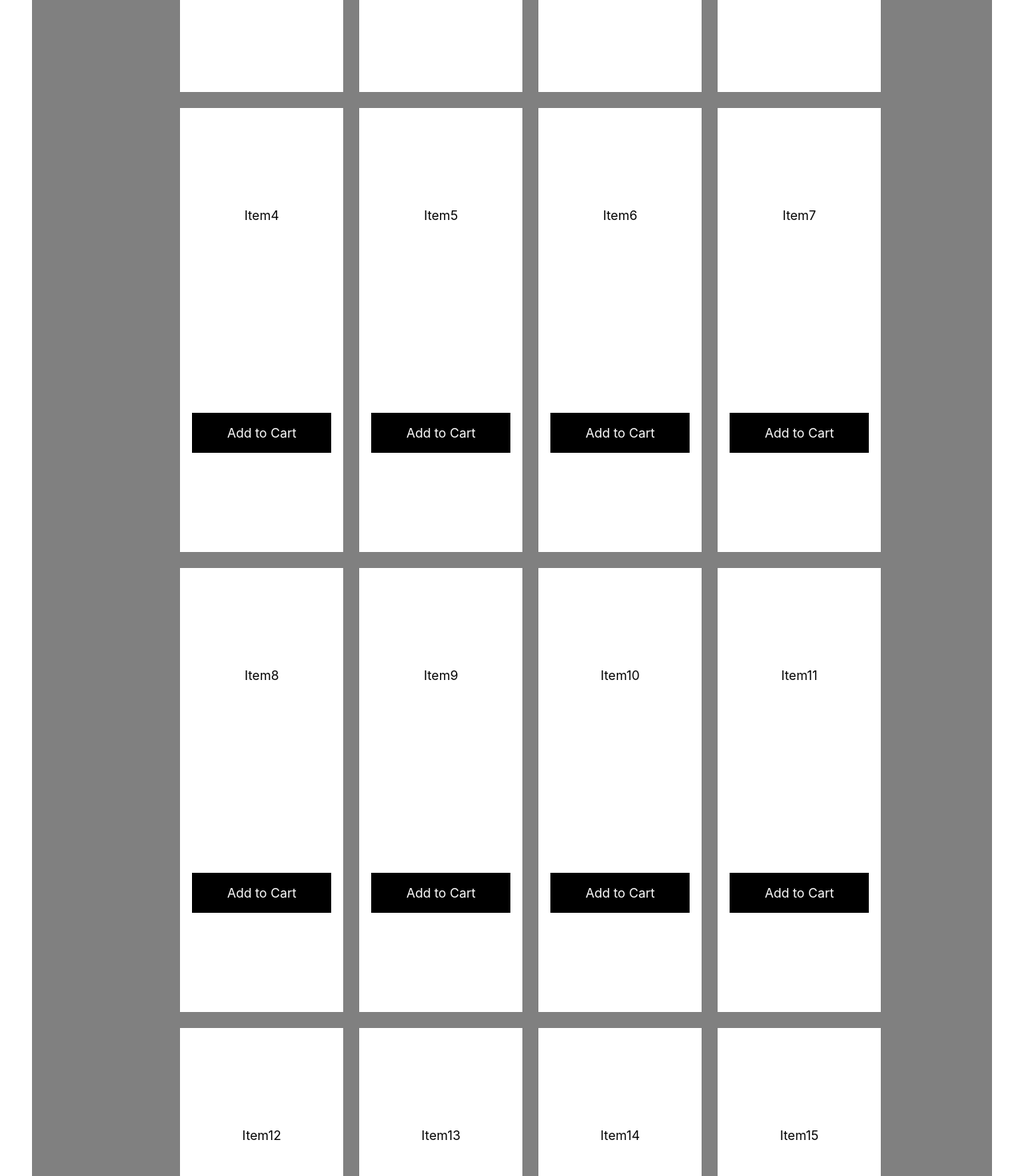
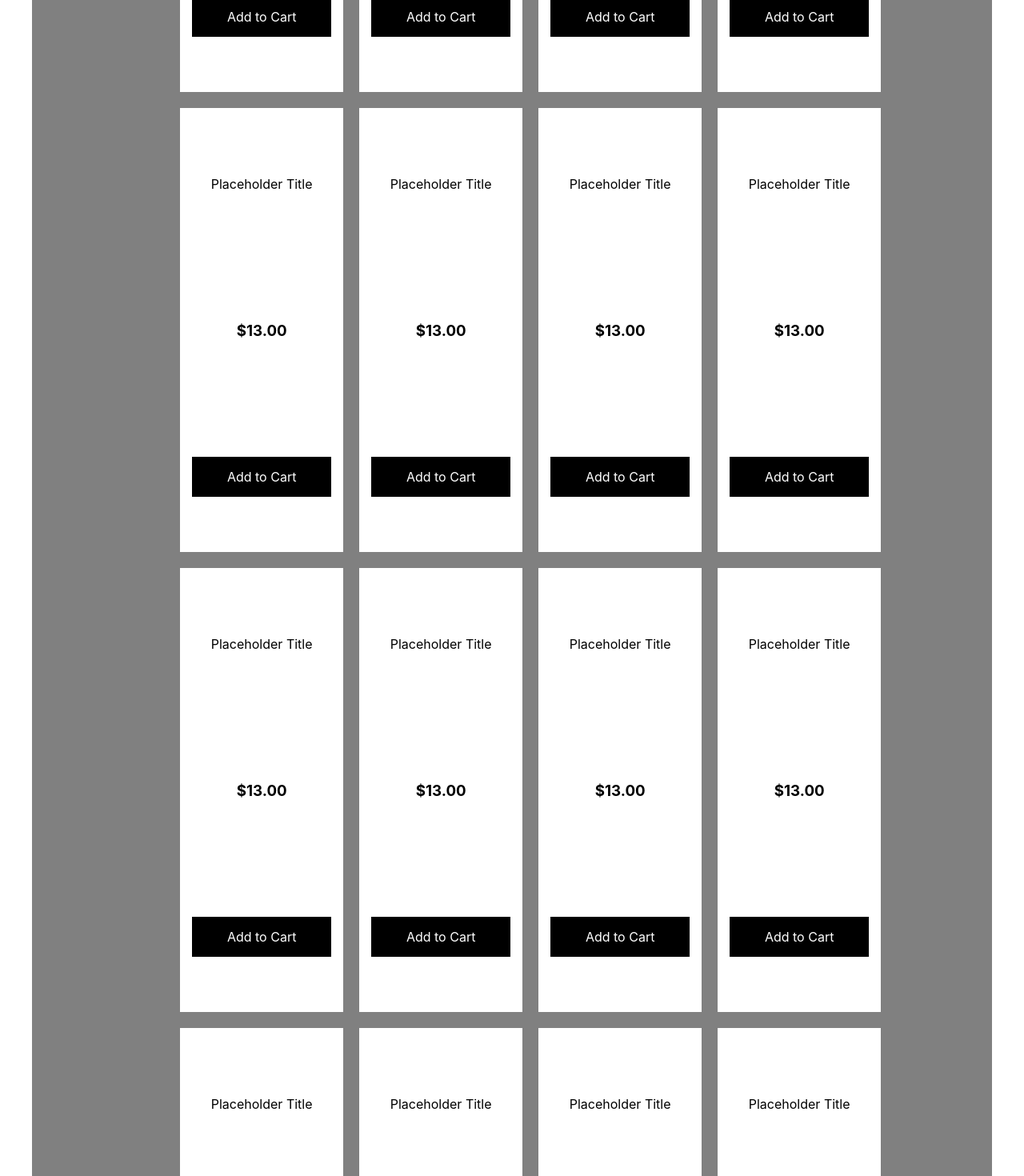
Before and after one commit to MatthieuNadeau96/shopping-cart, a React (Create React App) app: page / in a window 1280 px wide. Shown: the part 520-1990 px from the top of the page at 80% size. Built offline with nearby package versions, Linux system fonts and the light colour scheme.

Commit message:
refactored the ShelfItems & added some styling to the add-to-cart-button

```diff
--- a/src/App.scss
+++ b/src/App.scss
@@ -40,6 +40,14 @@
   padding: 5px;
   margin: 10px;
   position: relative;
+  cursor: pointer;
+
+  .shelf-item-title {
+
+  }
+  .shelf-item-price {
+
+  }
 }
 
 .add-to-cart-button {
@@ -48,3 +56,7 @@
   width: 90%;
   padding: 15px 0;
 }
+.add-to-cart-button:hover {
+  background-color: #ffe070;
+  color: #000;
+}
--- a/src/components/ShelfContainer/ShelfContainer.js
+++ b/src/components/ShelfContainer/ShelfContainer.js
@@ -9,7 +9,24 @@ class ShelfContainer extends Component {
     return (
       <div className="shelfContainer">
         <div className="shelfHeaderContainer">Shelf Header</div>
-        <ShelfItems/>
+        <div className="shelfItemsContainer">
+          <ShelfItems title="Placeholder Title" price="$13.00"/>
+          <ShelfItems title="Placeholder Title" price="$13.00"/>
+          <ShelfItems title="Placeholder Title" price="$13.00"/>
+          <ShelfItems title="Placeholder Title" price="$13.00"/>
+          <ShelfItems title="Placeholder Title" price="$13.00"/>
+          <ShelfItems title="Placeholder Title" price="$13.00"/>
+          <ShelfItems title="Placeholder Title" price="$13.00"/>
+          <ShelfItems title="Placeholder Title" price="$13.00"/>
+          <ShelfItems title="Placeholder Title" price="$13.00"/>
+          <ShelfItems title="Placeholder Title" price="$13.00"/>
+          <ShelfItems title="Placeholder Title" price="$13.00"/>
+          <ShelfItems title="Placeholder Title" price="$13.00"/>
+          <ShelfItems title="Placeholder Title" price="$13.00"/>
+          <ShelfItems title="Placeholder Title" price="$13.00"/>
+          <ShelfItems title="Placeholder Title" price="$13.00"/>
+          <ShelfItems title="Placeholder Title" price="$13.00"/>
+        </div>
       </div>
     );
   }
--- a/src/components/ShelfContainer/ShelfItems/ShelfItems.js
+++ b/src/components/ShelfContainer/ShelfItems/ShelfItems.js
@@ -5,18 +5,11 @@ import AddToCartButton from './AddToCartButton';
 class ShelfItems extends Component {
 
   render() {
-    let items = [];
-    for(var i = 0; i < 16; i++) {
-      items.push(
-        <div className="shelf-item">
-          Item{[i]}
-          <AddToCartButton/>
-        </div>
-      )
-    }
     return (
-      <div className="shelfItemsContainer">
-       {items}
+      <div className="shelf-item">
+        <p className="shelf-item-title">{this.props.title}</p>
+        <h3 className="shelf-item-price">{this.props.price}</h3>
+        <AddToCartButton/>
       </div>
     );
   }
```
